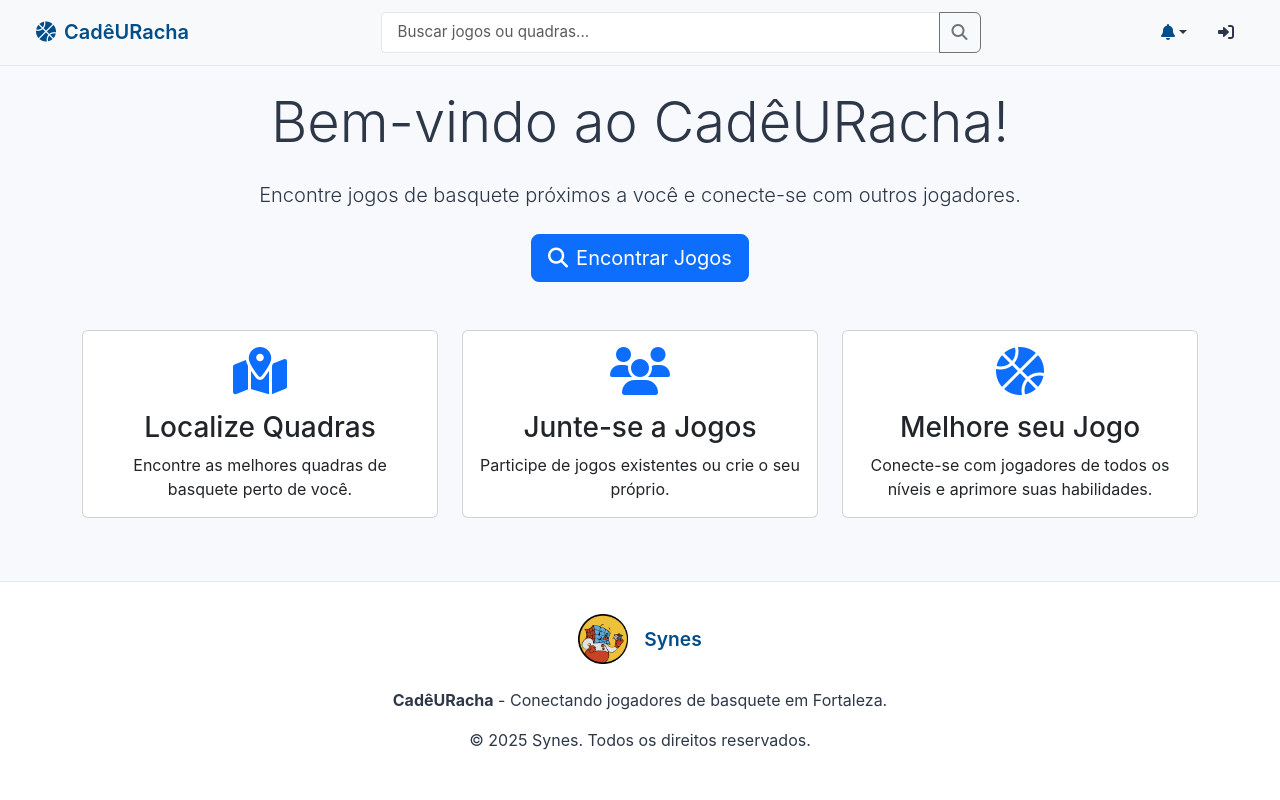
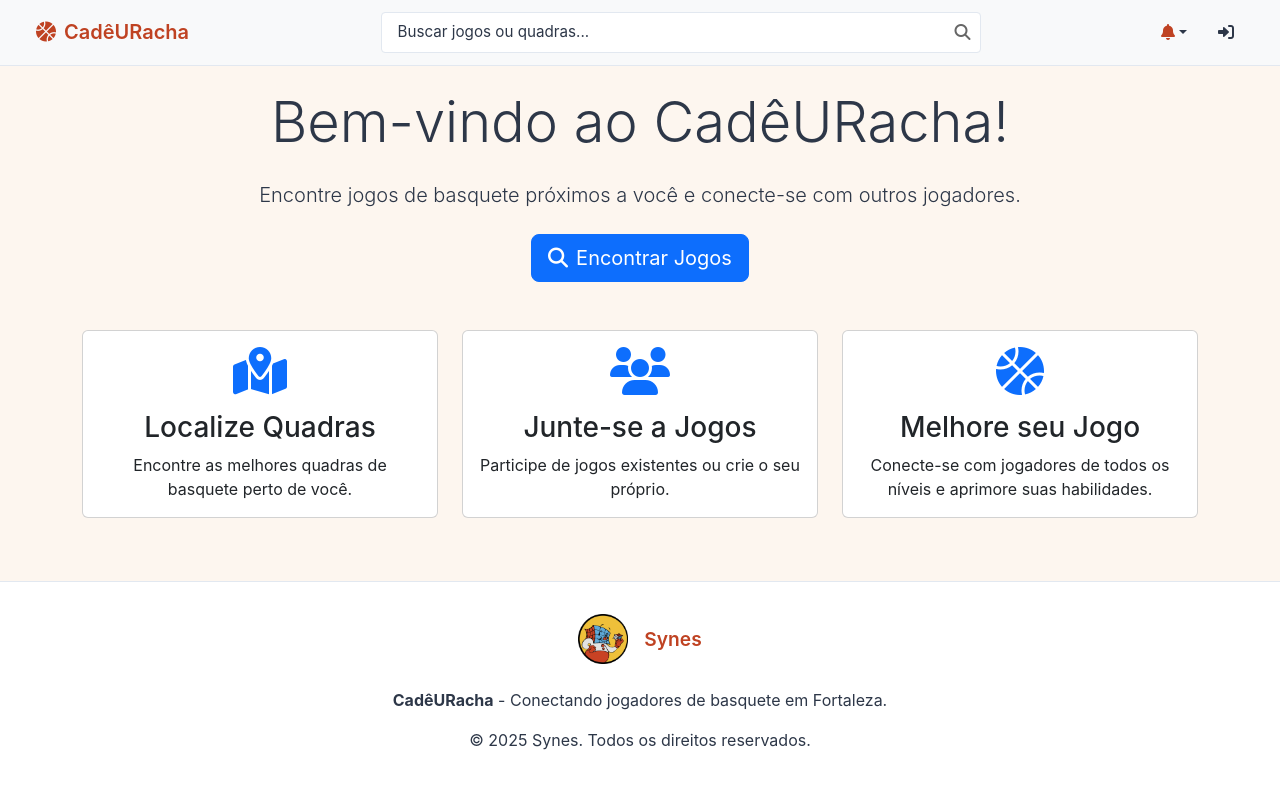
Before and after one commit to Syne-s/CadeURacha, a Django app: page / in a window 1280 px wide. Run offline with Django 5.2, Linux system fonts and the light colour scheme; some libraries are stand-ins or nearby versions.

Commit message:
atualiza as cores e estilos do layout, adiciona transições e melhora a responsividade da barra de navegação

```diff
--- a/app_synes/templates/app_synes/base.html
+++ b/app_synes/templates/app_synes/base.html
@@ -9,12 +9,16 @@
     <link rel="stylesheet" href="https://cdnjs.cloudflare.com/ajax/libs/font-awesome/6.1.1/css/all.min.css">
     <style>
         :root {
-            --primary-color: #004E89;
-            --secondary-color: #1A659E;
-            --accent-color: #FF6B35;
-            --background-color: #F7F9FC;
+            --primary-color: #bf4222; /* tia-maria 700 */
+            --secondary-color: #d35023; /* tia-maria 600 */
+            --accent-color: #e1672e; /* tia-maria 500 */
+            --background-color: #fdf6ef; /* tia-maria 50 */
             --text-color: #2D3748;
             --border-color: #E2E8F0;
+            --hover-color: #e78750; /* tia-maria 400 */
+            --active-color: #8c3220; /* tia-maria 800 */
+            --disabled-color: #fbe9d9; /* tia-maria 100 */
+            --focus-shadow-color: rgba(191, 66, 34, 0.25); /* tia-maria 700 com transparência */
         }
 
         body {
@@ -70,6 +74,24 @@
             display: flex;
             align-items: center;
             gap: 0.5rem;
+            transition: color 0.3s;
+        }
+
+        .logo i, .logo span {
+            color: var(--primary-color); /* Cor do ícone de bola de basquete e do texto */
+            transition: color 0.3s;
+        }
+
+        .logo:hover, .logo:hover i, .logo:hover span {
+            color: var(--hover-color);
+        }
+
+        .logo:active, .logo:active i, .logo:active span {
+            color: var(--active-color);
+        }
+
+        .logo:disabled, .logo:disabled i, .logo:disabled span {
+            color: var(--disabled-color);
         }
 
         .nav-center {
@@ -79,13 +101,43 @@
             position: relative;
         }
 
+        .search-container {
+            position: relative;
+            display: flex;
+            align-items: center;
+            width: 100%;
+        }
+
         .search-bar {
-            width: 100%;
+            flex: 1;
             padding: 0.5rem 1rem;
             border: 1px solid var(--border-color);
             border-radius: 4px;
             outline: none;
             font-size: 0.95rem;
+            background-color: white; /* Mantém o background branco */
+            color: var(--text-color);
+            transition: border-color 0.3s, background-color 0.3s, box-shadow 0.3s;
+        }
+
+        .search-bar:focus {
+            border-color: var(--primary-color);
+            background-color: white; /* Mantém o background branco */
+            box-shadow: 0 0 0 0.2rem var(--focus-shadow-color);
+        }
+
+        .search-bar::placeholder {
+            color: var(--text-color);
+        }
+
+        .search-bar:hover {
+            border-color: var(--hover-color);
+        }
+
+        .search-bar:disabled {
+            background-color: var(--disabled-color);
+            border-color: var(--border-color);
+            color: var(--text-color);
         }
 
         .search-icon {
@@ -95,6 +147,37 @@
             transform: translateY(-50%);
             color: #666;
             cursor: pointer;
+            transition: color 0.3s;
+        }
+
+        .search-container:hover .search-bar,
+        .search-container:hover .search-icon {
+            border-color: var(--hover-color);
+            color: var(--hover-color);
+        }
+
+        .btn-outline-secondary {
+            color: var(--text-color);
+            border-color: var(--border-color);
+            transition: color 0.3s, border-color 0.3s, background-color 0.3s;
+        }
+
+        .btn-outline-secondary:hover {
+            color: var(--hover-color);
+            border-color: var(--hover-color);
+            background-color: var(--background-color);
+        }
+
+        .btn-outline-secondary:focus, .btn-outline-secondary:active {
+            color: var (--active-color);
+            border-color: var(--active-color);
+            background-color: var(--background-color);
+        }
+
+        .btn-outline-secondary:disabled {
+            color: var(--disabled-color);
+            border-color: var(--border-color);
+            background-color: var(--background-color);
         }
 
         .nav-right {
@@ -280,14 +363,12 @@
         <div class="container-fluid">
             <a class="navbar-brand logo" href="{% url 'index' %}">
                 <i class="fas fa-basketball-ball"></i>
-                CadêURacha
+                <span>CadêURacha</span>
             </a>
             <div class="nav-center">
-                <div class="input-group">
+                <div class="search-container">
                     <input type="text" class="form-control search-bar" placeholder="Buscar jogos ou quadras...">
-                    <button class="btn btn-outline-secondary" type="button">
-                        <i class="fas fa-search"></i>
-                    </button>
+                    <i class="fas fa-search search-icon"></i>
                 </div>
             </div>
             <div class="nav-right">
```
